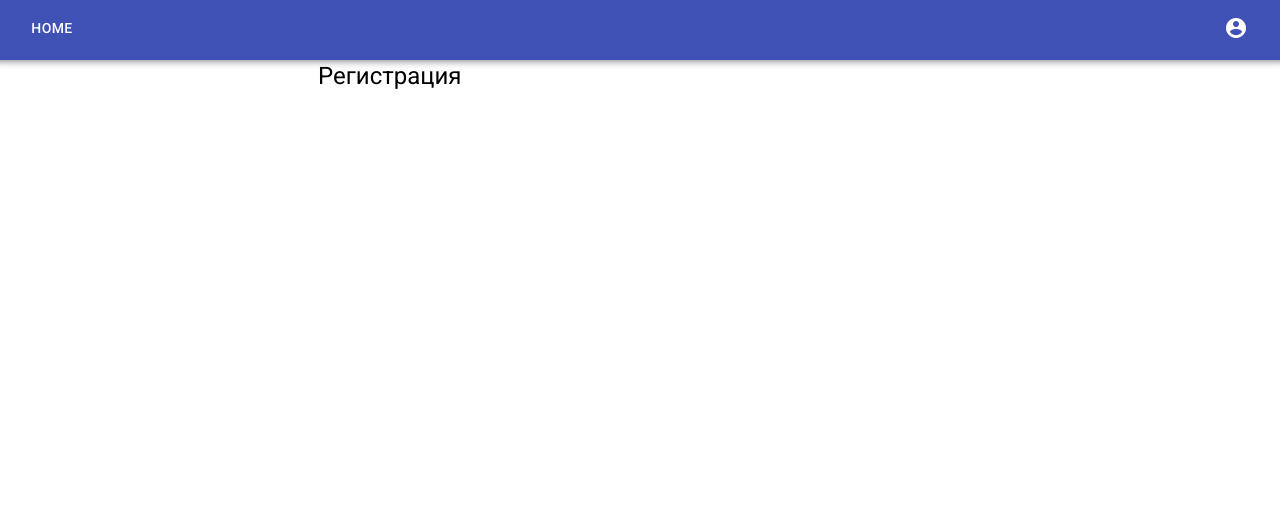
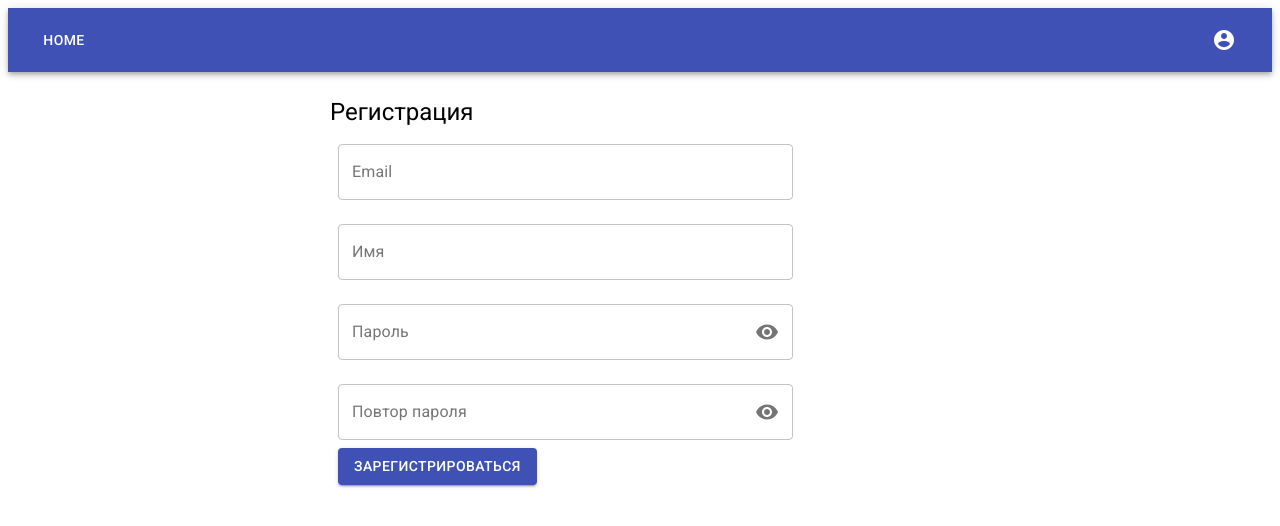
Before and after one commit to batmstd/presents-backend, a React (Create React App) app in the folder src/main/web/: page /register in a window 1280 px wide. Shown: the top 526 px of the page. Built offline with nearby package versions, Linux system fonts and the light colour scheme.

Commit message:
register form

```diff
--- a/src/main/web/src/core/Master.tsx
+++ b/src/main/web/src/core/Master.tsx
@@ -7,12 +7,15 @@ import {UserInterface} from "./UserModel";
 import Content from "./Content";
 import {IconLink, Link} from "./CustomElements";
 import makeStyles from "@material-ui/core/styles/makeStyles";
+import useMediaQuery from "@material-ui/core/useMediaQuery";
 
 const Master: React.FC<UserInterface> = ({user}) => {
     const classes = useStyles();
+    const matches = useMediaQuery('(min-width:600px)');
+    console.log(matches)
     return <div className={classes.root}>
         <Grid container spacing={3}>
-            <Grid xs={12}>
+            <Grid item xs={12}>
                 <AppBar position="static" color="primary">
                     <Toolbar>
                         <Typography variant="h5" color="inherit" className={classes.title}>
@@ -22,8 +25,8 @@ const Master: React.FC<UserInterface> = ({user}) => {
                     </Toolbar>
                 </AppBar>
             </Grid>
-            <Grid xs={3}></Grid>
-            <Grid xs={9}>
+            {matches && <Grid item xs={3}></Grid>}
+            <Grid item xs={matches ? 9 : 12}>
                 <Content/>
             </Grid>
         </Grid>
--- a/src/main/web/src/pages/auth/Auth.tsx
+++ b/src/main/web/src/pages/auth/Auth.tsx
@@ -3,11 +3,14 @@ import {Typography} from "@material-ui/core";
 import {UserInterface, UserModel} from "../../core/UserModel";
 import SignIn from "./SignIn";
 import SignUp from "./SignUp";
+import useMediaQuery from "@material-ui/core/useMediaQuery/useMediaQuery";
+import Grid from "@material-ui/core/Grid";
 
 const Auth: React.FC = () => {
-    return (<>
+    const matches = useMediaQuery('(min-width:600px)');
+    return (<Grid item xs={matches ? 6 : 12}>
         {<SignIn/>}
-    </>)
+    </Grid>)
 };
 
 export default Auth;
--- a/src/main/web/src/pages/auth/SignIn.tsx
+++ b/src/main/web/src/pages/auth/SignIn.tsx
@@ -2,7 +2,6 @@ import React, {useState} from 'react';
 import {createStyles, Theme, Typography} from "@material-ui/core";
 import TextField from "@material-ui/core/TextField";
 import makeStyles from "@material-ui/core/styles/makeStyles";
-import Grid from "@material-ui/core/Grid";
 import Button from "@material-ui/core/Button";
 import {Link} from "../../core/CustomElements";
 
@@ -17,7 +16,7 @@ const SignIn: React.FC = () => {
         setForm(oldValues => ({...oldValues, [id]: value}))
     }
 
-    return (<Grid container xs={6}>
+    return (<>
         <Typography variant={"h5"}>Авторизация</Typography>
         <form className={classes.container} autoComplete="off">
             <TextField
@@ -27,7 +26,7 @@ const SignIn: React.FC = () => {
                 onChange={handleChange}
                 margin="normal"
                 variant="outlined"
-                className={classes.textField}
+                className={classes.field}
                 fullWidth
             />
             <TextField
@@ -38,15 +37,15 @@ const SignIn: React.FC = () => {
                 onChange={handleChange}
                 margin="normal"
                 variant="outlined"
-                className={classes.textField}
+                className={classes.field}
                 fullWidth
             />
-            <Button className={classes.textField} color={"primary"} variant={"contained"}>Войти</Button>
-            <Button className={classes.textField}>Забыли пароль?</Button>
-            <Link to={"/register"} className={classes.textField}>Зарегистрироваться</Link>
+            <Button className={classes.field} color={"primary"} variant={"contained"}>Войти</Button>
+            <Button className={classes.field}>Забыли пароль?</Button>
+            <Link to={"/register"} className={classes.field}>Зарегистрироваться</Link>
         </form>
 
-    </Grid>)
+    </>)
 };
 
 const useStyles = makeStyles((theme: Theme) =>
@@ -55,7 +54,7 @@ const useStyles = makeStyles((theme: Theme) =>
             display: 'flex',
             flexWrap: 'wrap',
         },
-        textField: {
+        field: {
             marginLeft: theme.spacing(1),
             marginRight: theme.spacing(1),
         }
--- a/src/main/web/src/pages/auth/SignUp.tsx
+++ b/src/main/web/src/pages/auth/SignUp.tsx
@@ -1,9 +1,135 @@
-import React from 'react';
-import {Typography} from "@material-ui/core";
+import React, {useState} from 'react';
+import {createStyles, Theme, Typography} from "@material-ui/core";
+import Grid from "@material-ui/core/Grid";
+import TextField from "@material-ui/core/TextField";
+import Button from "@material-ui/core/Button";
+import makeStyles from "@material-ui/core/styles/makeStyles";
+import IconButton from "@material-ui/core/IconButton";
+import InputAdornment from "@material-ui/core/InputAdornment";
+import {Visibility, VisibilityOff} from "@material-ui/icons";
+import useMediaQuery from "@material-ui/core/useMediaQuery/useMediaQuery";
+
+interface RegisterUser {
+    name: string;
+    email: string;
+    password: string;
+    repeatPassword: string;
+}
 
 const SignUp: React.FC = () => {
-    return (<>
+    const classes = useStyles();
+    const [form, setForm] = useState<RegisterUser>({
+        name: "",
+        email: "",
+        password: "",
+        repeatPassword: ""
+    });
+    const [showPassword, setShowPassword] = useState(false);
+
+    function handleChange({target: {id, value}}: React.ChangeEvent<HTMLInputElement>) {
+        setForm(oldValues => ({...oldValues, [id]: value}))
+    }
+
+    function handleClickShowPassword() {
+        setShowPassword(prev => !prev);
+    }
+
+    function handleMouseDownPassword(event: React.MouseEvent<HTMLButtonElement>) {
+        event.preventDefault();
+    }
+
+    const matches = useMediaQuery('(min-width:600px)');
+    return (<Grid item xs={matches ? 6 : 12}>
         <Typography variant={"h5"}>Регистрация</Typography>
-        </>)
+        <form className={classes.container} autoComplete="off">
+            <TextField
+                id="email"
+                label="Email"
+                type="email"
+                value={form.email}
+                onChange={handleChange}
+                margin="normal"
+                variant="outlined"
+                className={classes.field}
+                fullWidth
+            />
+            <TextField
+                id="name"
+                label="Имя"
+                value={form.name}
+                onChange={handleChange}
+                margin="normal"
+                variant="outlined"
+                className={classes.field}
+                fullWidth
+            />
+            <TextField
+                id="password"
+                type={showPassword ? 'text' : 'password'}
+                label="Пароль"
+                value={form.password}
+                onChange={handleChange}
+                margin="normal"
+                variant="outlined"
+                className={classes.field}
+                fullWidth
+                InputProps={{
+                    endAdornment: (
+                        <InputAdornment position="end">
+                            <IconButton
+                                edge="end"
+                                aria-label="toggle password visibility"
+                                onClick={handleClickShowPassword}
+                                onMouseDown={handleMouseDownPassword}
+                            >
+                                {showPassword ? <VisibilityOff /> : <Visibility />}
+                            </IconButton>
+                        </InputAdornment>
+                    ),
+                }}
+            />
+            <TextField
+                id="repeatPassword"
+                type={showPassword ? 'text' : 'password'}
+                label="Повтор пароля"
+                value={form.repeatPassword}
+                onChange={handleChange}
+                margin="normal"
+                variant="outlined"
+                className={classes.field}
+                fullWidth
+                InputProps={{
+                    endAdornment: (
+                        <InputAdornment position="end">
+                            <IconButton
+                                edge="end"
+                                aria-label="toggle password visibility"
+                                onClick={handleClickShowPassword}
+                                onMouseDown={handleMouseDownPassword}
+                            >
+                                {showPassword ? <VisibilityOff /> : <Visibility />}
+                            </IconButton>
+                        </InputAdornment>
+                    ),
+                }}
+            />
+            <Button className={classes.field} color={"primary"} variant={"contained"}>Зарегистрироваться</Button>
+        </form>
+
+    </Grid>)
 };
+
+const useStyles = makeStyles((theme: Theme) =>
+    createStyles({
+        container: {
+            display: 'flex',
+            flexWrap: 'wrap',
+        },
+        field: {
+            marginLeft: theme.spacing(1),
+            marginRight: theme.spacing(1),
+        }
+    })
+);
+
 export default SignUp;
```
